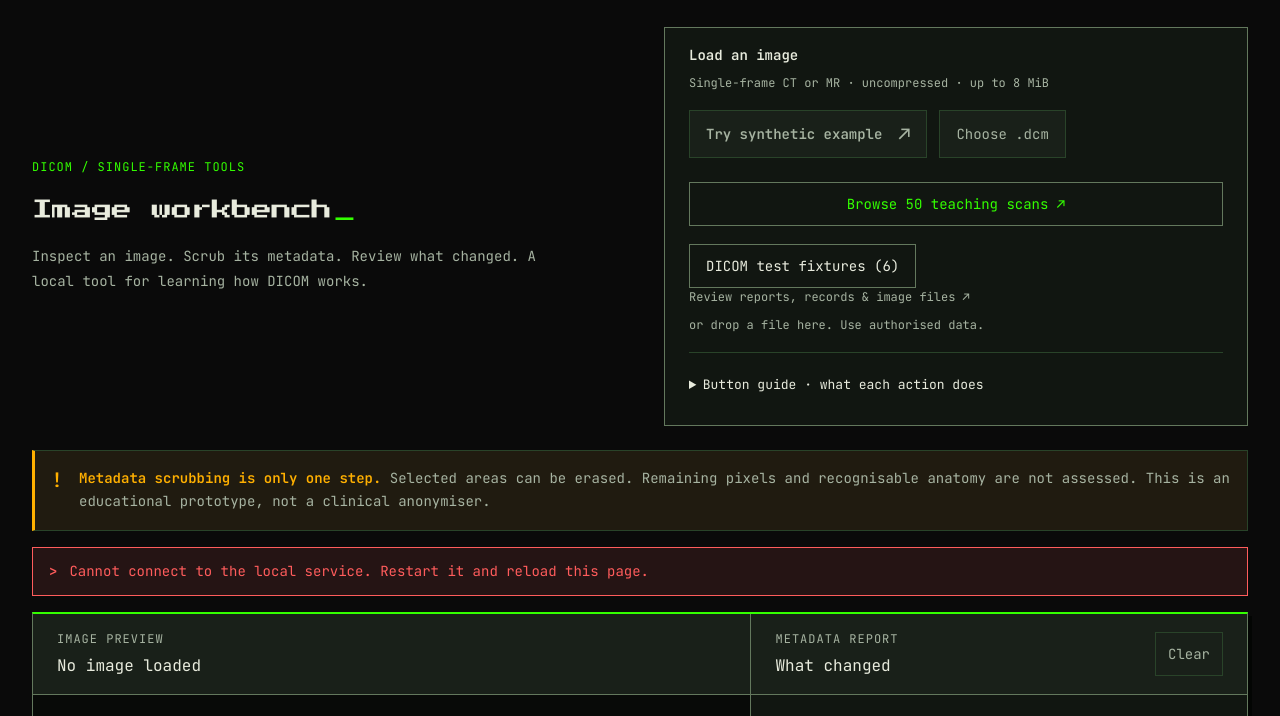
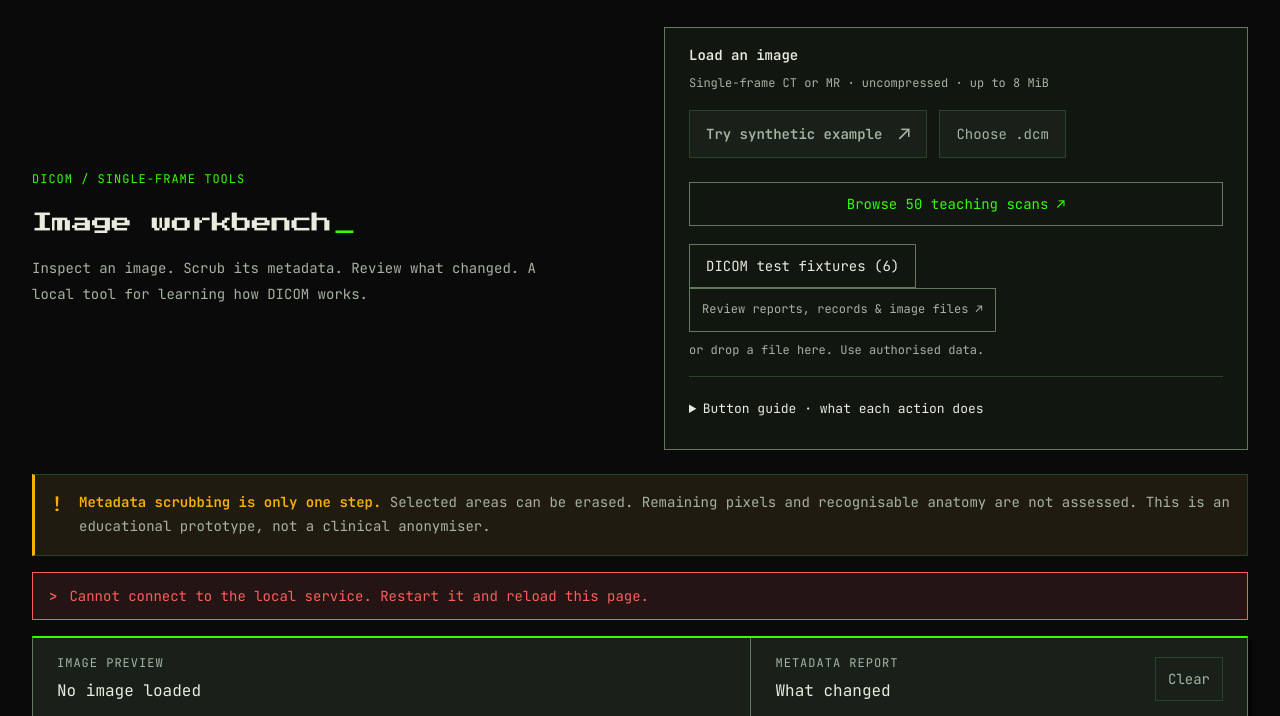
Before and after one commit to zakimaths/dicom-deid-workbench, a website: page src/dicom_workbench/web/index.html in a window 1280 px wide. Shown: the part 82-798 px from the top of the page. Drawn offline with Linux system fonts and the light colour scheme; no server answers.

Commit message:
Make the hospital-record entry accessible beside import controls

```diff
--- a/src/dicom_workbench/web/index.html
+++ b/src/dicom_workbench/web/index.html
@@ -129,7 +129,7 @@
           >
             DICOM test fixtures (6)
           </button>
-          <p><a id="records-link" href="/records">Review reports, records &amp; image files ↗</a></p>
+          <p><a id="records-link" href="/records" title="See how to review hospital reports and pictures on your computer.">Review reports, records &amp; image files ↗</a></p>
           <p class="drop-note">
             or drop a file here. Use authorised data.
           </p>
--- a/src/dicom_workbench/web/style.css
+++ b/src/dicom_workbench/web/style.css
@@ -1094,3 +1094,13 @@
     width: 100%;
   }
 }
+
+/* Keep the records entry usable beside the existing import controls. */
+#records-link {
+  display: inline-flex;
+  align-items: center;
+  min-height: 44px;
+  max-width: 100%;
+  padding: 8px 12px;
+  border: 1px solid var(--boundary);
+}
```
Also changed, not shown: docs/validation-0.4.0.md (+1 -1 lines).
